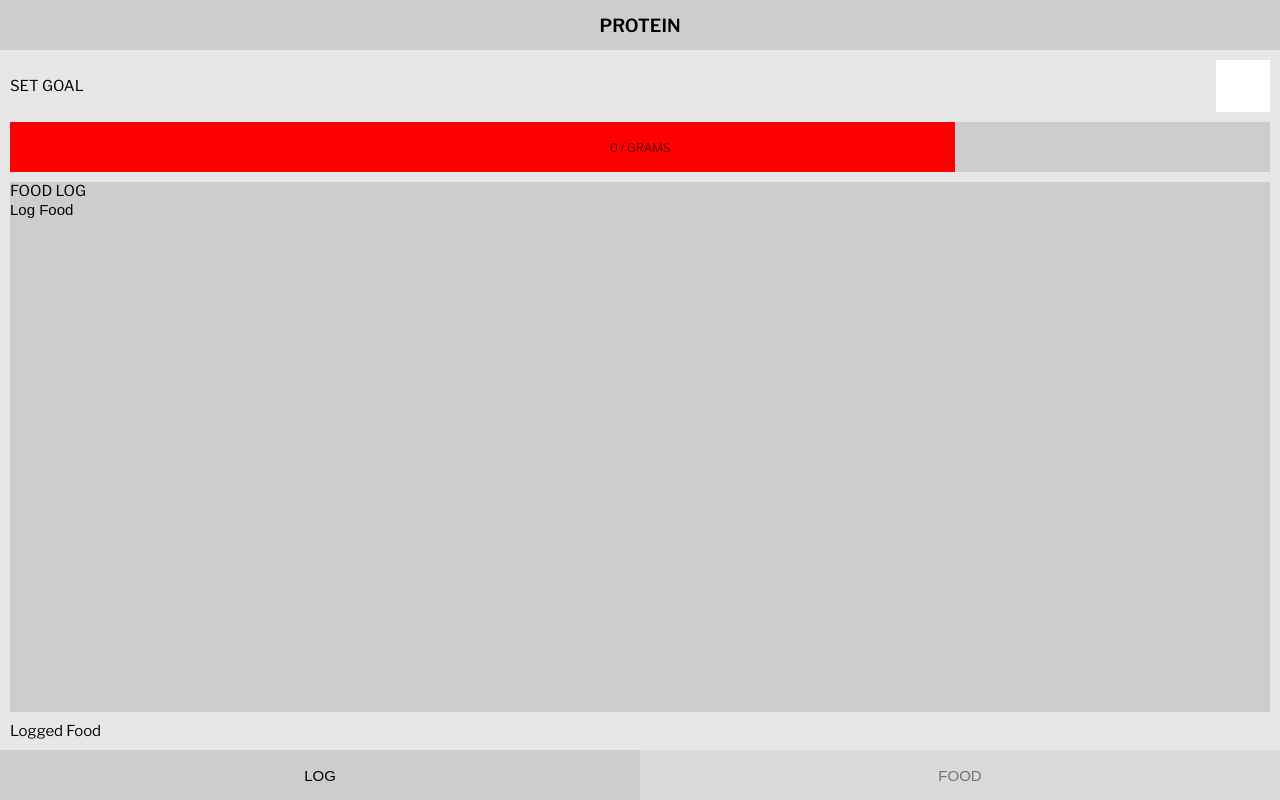
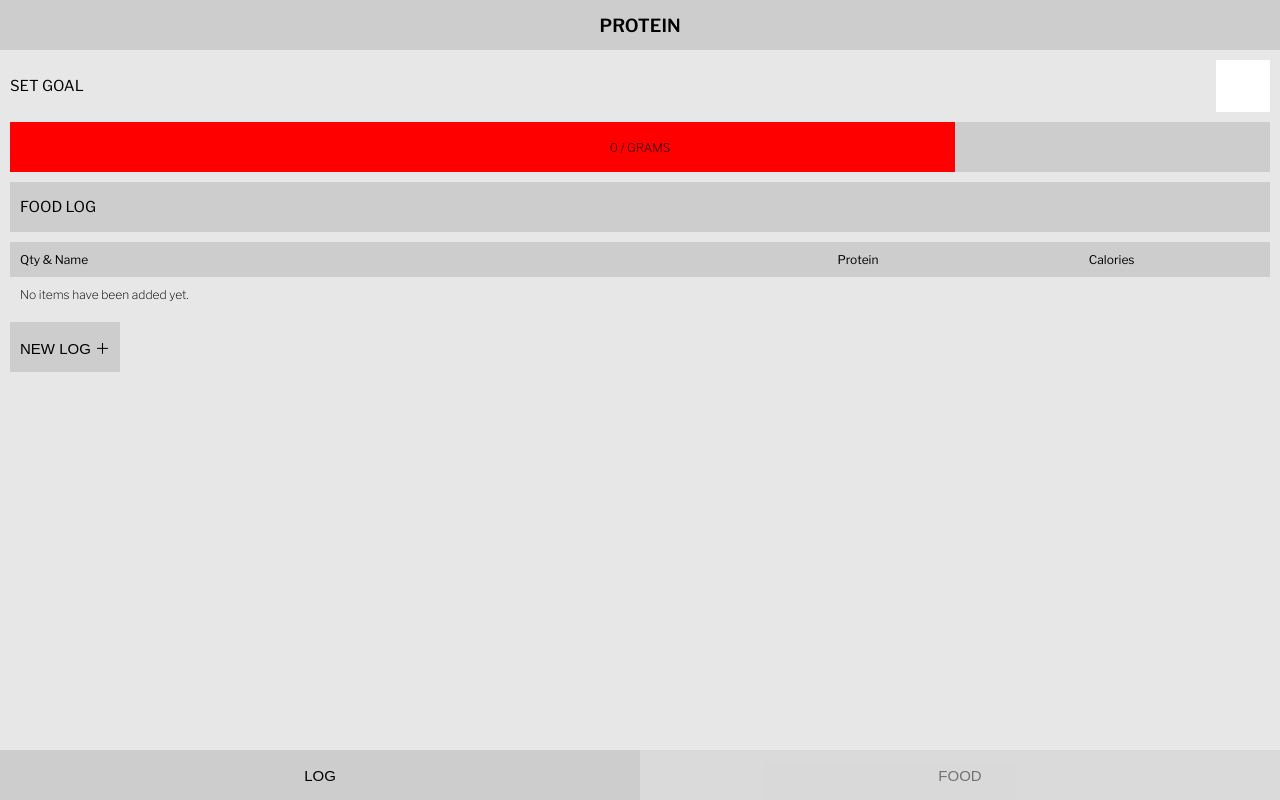
Before and after one commit to chillcs/protein-tracker-react-app, a React (Create React App) app: page / in a window 1280 px wide. Built offline with nearby package versions, Linux system fonts and the light colour scheme; the HTML template or start-up script is replaced by a standard one.

Commit message:
tracker food log styling

```diff
--- a/src/components/Library.js
+++ b/src/components/Library.js
@@ -123,7 +123,7 @@ const Library = () => {
           ))}
         </ul>
       </div>
-      <div className="add-food">
+      <div className="btn-container">
         <button
           className="add-food-btn"
           onClick={handleFormToggle}
--- a/src/components/Tracker.js
+++ b/src/components/Tracker.js
@@ -66,12 +66,77 @@ const Tracker = () => {
         </div>
       </div>
       <div className="food-log">
-        <h2>FOOD LOG</h2>
+        <div className="section-title">
+          <h2>FOOD LOG</h2>
+        </div>
+        <ul className="table">
+          <li>
+            <div
+              className="row title-row"
+              style={{
+                backgroundColor: 'var(--colorPrimary)',
+              }}
+            >
+              <div className="cell cell-food-name">
+                <h3>Qty & Name</h3>
+              </div>
+              <div className="cell cell-grams-of-protein">
+                <h3>Protein</h3>
+              </div>
+              <div className="cell cell-calories">
+                <h3>Calories</h3>
+              </div>
+              <div className="cell cell-delete"></div>
+            </div>
+          </li>
+          {loggedFood.length === 0 && (
+            <p className="empty-table-error-message">
+              No items have been added yet.
+            </p>
+          )}
+          {loggedFood.map((item, index) => (
+            <li key={index}>
+              <div
+                className="row"
+                style={{
+                  backgroundColor:
+                    index % 2 === 1
+                      ? 'var(--colorPrimary)'
+                      : 'var(--colorPrimaryAlternate)',
+                }}
+              >
+                <div className="cell cell-food-name">
+                  <p>
+                    {item.quantity} {item.foodName}
+                  </p>
+                </div>
+                <div className="cell cell-grams-of-protein">
+                  <p>{item.quantity * item.gramsOfProtein} g</p>
+                </div>
+                <div className="cell cell-calories">
+                  <p>{item.quantity * item.calories} cals</p>
+                </div>
+                <div className="cell cell-delete">
+                  <button
+                    className="delete-food-button"
+                    onClick={() => handleDeleteFood(index)}
+                  >
+                    <p>✕</p>
+                  </button>
+                </div>
+              </div>
+            </li>
+          ))}
+        </ul>
+      </div>
+      <div className="btn-container">
         <button
-          className="log-food-button"
+          className="new-log-btn"
           onClick={handleDropdownToggle}
         >
-          Log Food
+          <h2 className="button-title">
+            {isDropdownOpen ? 'NEW LOG －' : 'NEW LOG ＋'}
+          </h2>
         </button>
         {isDropdownOpen && (
           <ul className="food-dropdown">
@@ -96,25 +161,6 @@ const Tracker = () => {
           </ul>
         )}
       </div>
-      <div className="logged-food">
-        <h2>Logged Food</h2>
-        <ul>
-          {loggedFood.map((item, index) => (
-            <li key={index}>
-              <p>{item.foodName}</p>
-              <p>{item.gramsOfProtein} g</p>
-              <p>{item.calories} cals</p>
-              <p>Quantity: {item.quantity}</p>
-              <button
-                className="delete-food-button"
-                onClick={() => handleDeleteFood(index)}
-              >
-                Delete
-              </button>
-            </li>
-          ))}
-        </ul>
-      </div>
     </div>
   );
 };
--- a/src/index.css
+++ b/src/index.css
@@ -119,8 +119,8 @@ li {
   opacity: 1;
 }
 
-.tracker,
-.library {
+.library,
+.tracker {
   height: calc(100% - 20px);
   width: 100%;
   display: flex;
@@ -128,6 +128,99 @@ li {
   gap: var(--space);
   padding: var(--space);
   overflow-y: auto;
+}
+
+/* LIBRARY --- */
+/* LIBRARY --- */
+/* LIBRARY --- */
+
+/* SAVED FOODS --- */
+
+.section-title {
+  height: var(--elementHeight);
+  display: flex;
+  align-items: center;
+  padding-left: 10px;
+  background: var(--colorPrimary);
+}
+
+.title-row {
+  margin-top: 10px;
+  background: var(--colorSecondary);
+}
+
+.row {
+  width: 100%;
+  display: flex;
+  gap: 5px;
+  background: var(--colorPrimary);
+}
+
+.empty-table-error-message {
+  padding: 10px 0;
+  padding-left: 10px;
+}
+
+.cell {
+  padding: 10px 0;
+  padding-left: 10px;
+}
+
+.cell-food-name,
+.input-food-name {
+  width: 50%;
+}
+
+.cell-grams-of-protein,
+.cell-calories {
+  width: 20%;
+  text-align: right;
+}
+
+.cell-delete {
+  display: flex;
+  justify-content: center;
+  align-items: center;
+  width: 10%;
+}
+
+/* ADD FOOD --- */
+
+.btn-container {
+  min-height: var(--elementHeight);
+}
+
+.add-food-btn {
+  height: var(--elementHeight);
+  padding: 0 10px;
+  text-align: left;
+  background-color: var(--colorPrimary);
+}
+
+.form-group {
+  width: 100%;
+  display: flex;
+  flex-direction: column;
+}
+
+.form-group input {
+  margin-top: 10px;
+  padding: 10px 0;
+  padding-left: 10px;
+  border: none;
+  width: calc(100% - 10px);
+}
+
+.input-submit {
+  height: var(--elementHeight);
+  margin-top: 10px;
+  padding: 10px 0;
+  background: var(--colorAccent);
+  width: 25%;
+}
+
+.form-error-message {
+  padding: 10px 0;
 }
 
 /* TRACKER --- */
@@ -173,100 +266,9 @@ li {
 
 /* FOOD LOG --- */
 
-.food-log {
-  height: calc(100% - 2 * var(--elementHeight) - 4 * var(--space));
-  background: var(--colorPrimary);
-}
-
-/* LIBRARY --- */
-/* LIBRARY --- */
-/* LIBRARY --- */
-
-/* SAVED FOODS --- */
-
-.section-title {
-  height: var(--elementHeight);
-  display: flex;
-  align-items: center;
-  padding-left: 10px;
-  background: var(--colorPrimary);
-}
-
-.title-row {
-  margin-top: 10px;
-  background: var(--colorSecondary);
-}
-
-.row {
-  width: 100%;
-  display: flex;
-  gap: 5px;
-  background: var(--colorPrimary);
-}
-
-.empty-table-error-message {
-  padding: 10px 0;
-  padding-left: 5px;
-}
-
-.cell {
-  padding: 10px 0;
-  padding-left: 10px;
-}
-
-.cell-food-name,
-.input-food-name {
-  width: 50%;
-}
-
-.cell-grams-of-protein,
-.cell-calories {
-  width: 20%;
-  text-align: right;
-}
-
-.cell-delete {
-  display: flex;
-  justify-content: center;
-  align-items: center;
-  width: 10%;
-}
-
-/* ADD FOOD --- */
-
-.add-food {
-  min-height: var(--elementHeight);
-}
-
-.add-food-btn {
+.new-log-btn {
   height: var(--elementHeight);
   padding: 0 10px;
   text-align: left;
   background-color: var(--colorPrimary);
 }
-
-.form-group {
-  width: 100%;
-  display: flex;
-  flex-direction: column;
-}
-
-.form-group input {
-  margin-top: 10px;
-  padding: 10px 0;
-  padding-left: 10px;
-  border: none;
-  width: calc(100% - 10px);
-}
-
-.input-submit {
-  height: var(--elementHeight);
-  margin-top: 10px;
-  padding: 10px 0;
-  background: var(--colorAccent);
-  width: 25%;
-}
-
-.form-error-message {
-  padding: 10px 0;
-}
```
